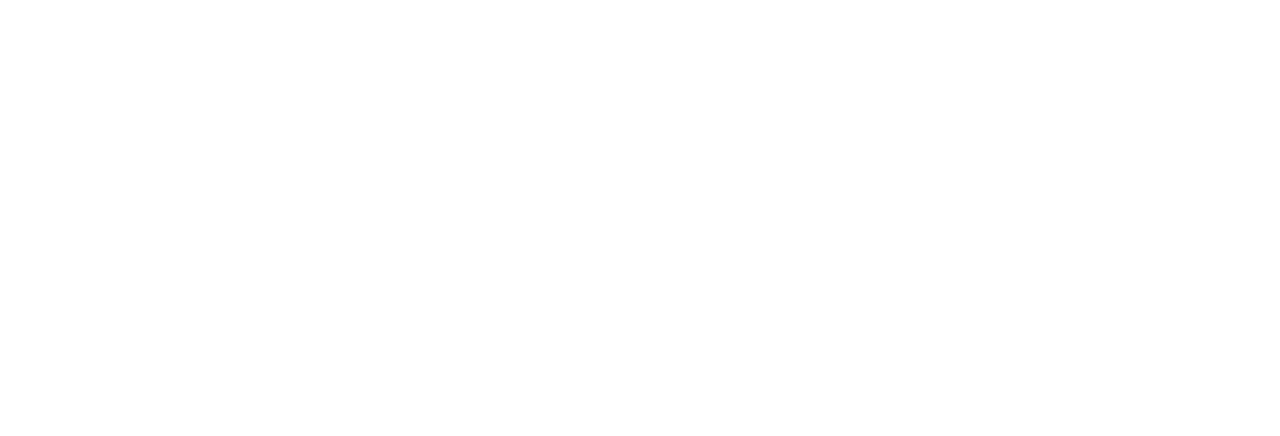
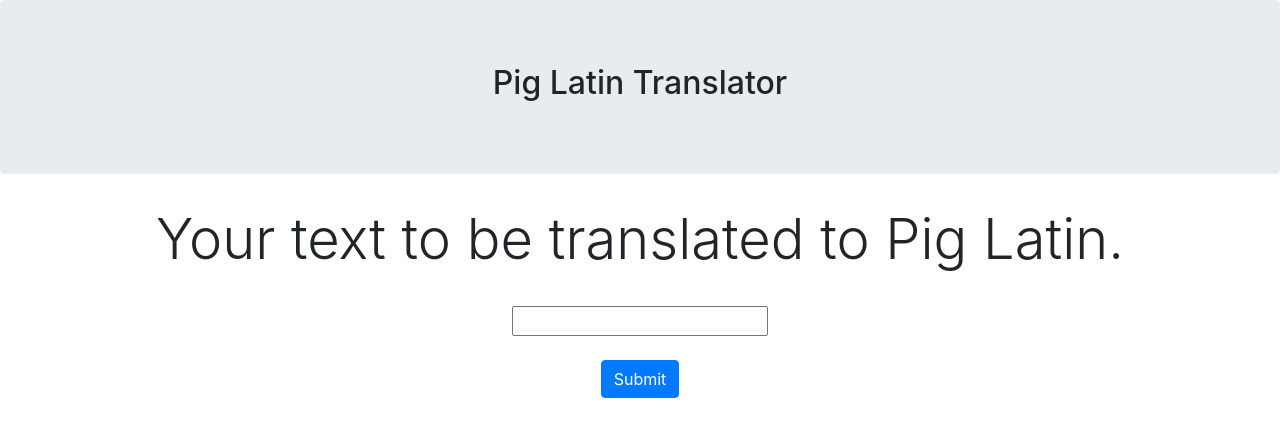
Before and after one commit to ajmarkow/piglatin, a plain HTML site: page index.html in a window 1280 px wide. Drawn offline with nearby package versions, Linux system fonts and the light colour scheme.

Commit message:
Add user interface to HTML, and beginnings of business logic to Javascript.
Co-authored-by: Garrett Brown <gman9mm@live.com>

```diff
--- a/index.html
+++ b/index.html
@@ -13,7 +13,20 @@
 </head>
 
 <body>
-
+  <div class="jumbotron text-center">
+    <h2>Pig Latin Translator</h2>
+  </div>
+  <div class="text-center">
+    <form>
+      <label for="userswords" class="display-4">Your text to be translated to Pig Latin.</label>
+      <br>
+      <br>
+      <input type="text" id="userswords" name="userswords">
+      <br>
+      <br>
+      <input type="submit" class="btn btn-primary"></input>
+    </form>
+  </div>
 </body>
 
 </html>
--- a/js/scripts.js
+++ b/js/scripts.js
@@ -0,0 +1,6 @@
+const vowels = ["a", "e", "i", "o", "u"]
+
+//Code to test for words beginning with an a:
+RegExp.test([a])
+
+//Code to test for words beginning
```
Also changed, not shown: notes.txt (added), 1 other file.
